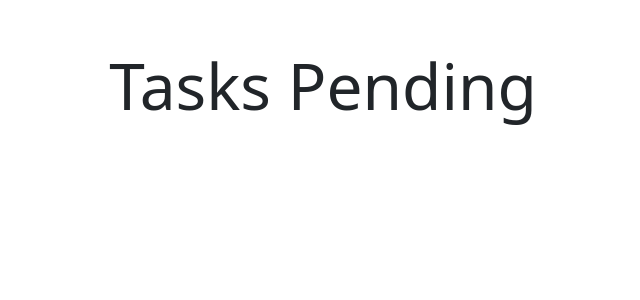
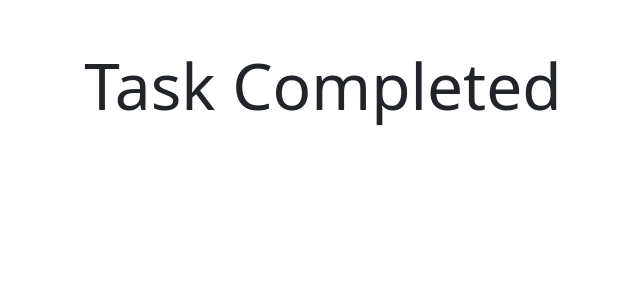
Before and after one commit to davidneumann01/django-auth-crud, a Django app: page /tasks_completed/ in a window 1280 px wide. Shown: the part 56-356 px from the top of the page, without its empty margins (317-957 px from the left). Run offline with Django 4.2, Linux system fonts and the light colour scheme; the visitor is signed in with stand-in values (Sample User, id 1); data that the repository does not hold is empty.

Commit message:
Modificacion del titulo de task.html

```diff
--- a/tasks/templates/tasks.html
+++ b/tasks/templates/tasks.html
@@ -5,7 +5,7 @@
 <main class="container">
   <div class="row">
     <div class="col-md-6 offset-md-3">
-      <h1 class="text-center display-3 py-5">Tasks Pending</h1>
+      <h1 class="text-center display-3 py-5">{{title}}</h1>
 
       <ul class="list-group">
         {% for task in tasks %}
--- a/tasks/views.py
+++ b/tasks/views.py
@@ -40,15 +40,17 @@ def signup(request):
 
 @login_required
 def tasks(request):
+    title = "Task Pending"
     tasks = Task.objects.filter(user=request.user, datacompleted__isnull=True)
-    return render(request, 'tasks.html', {'tasks': tasks})
+    return render(request, 'tasks.html', {'tasks': tasks, 'title': title})
 
 
 @login_required
 def tasks_completed(request):
+    title = "Task Completed"
     tasks = Task.objects.filter(
         user=request.user, datacompleted__isnull=False).order_by('-datacompleted')
-    return render(request, 'tasks.html', {'tasks': tasks})
+    return render(request, 'tasks.html', {'tasks': tasks, 'title': title})
 
 
 @login_required
```
